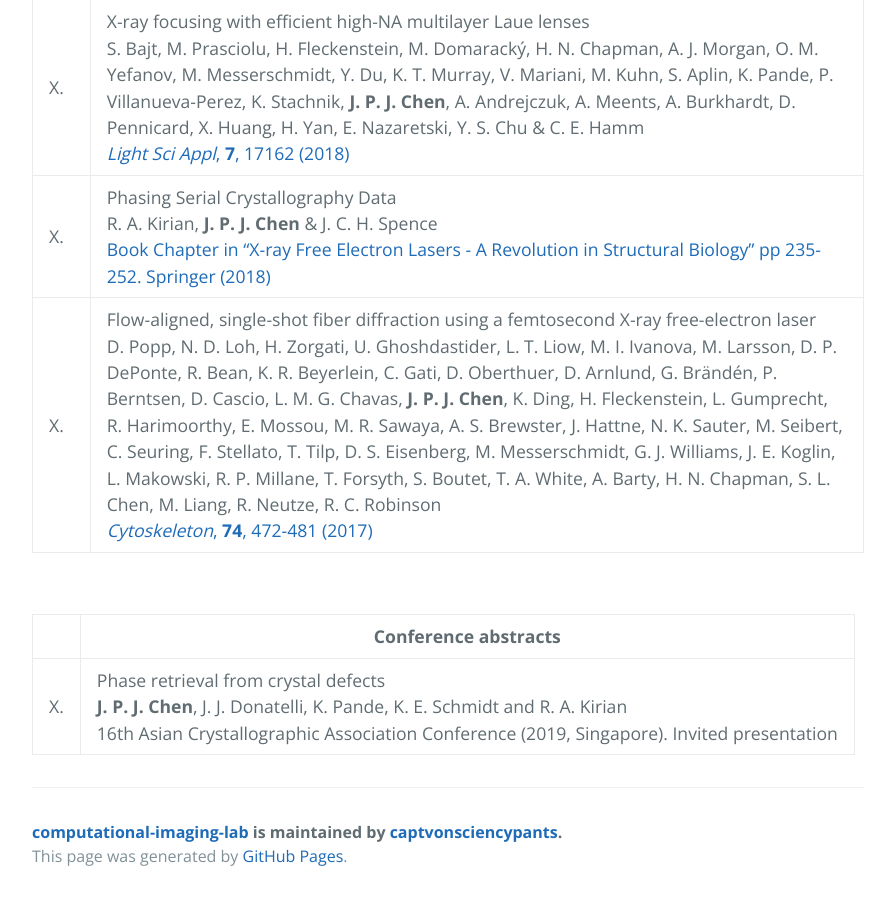
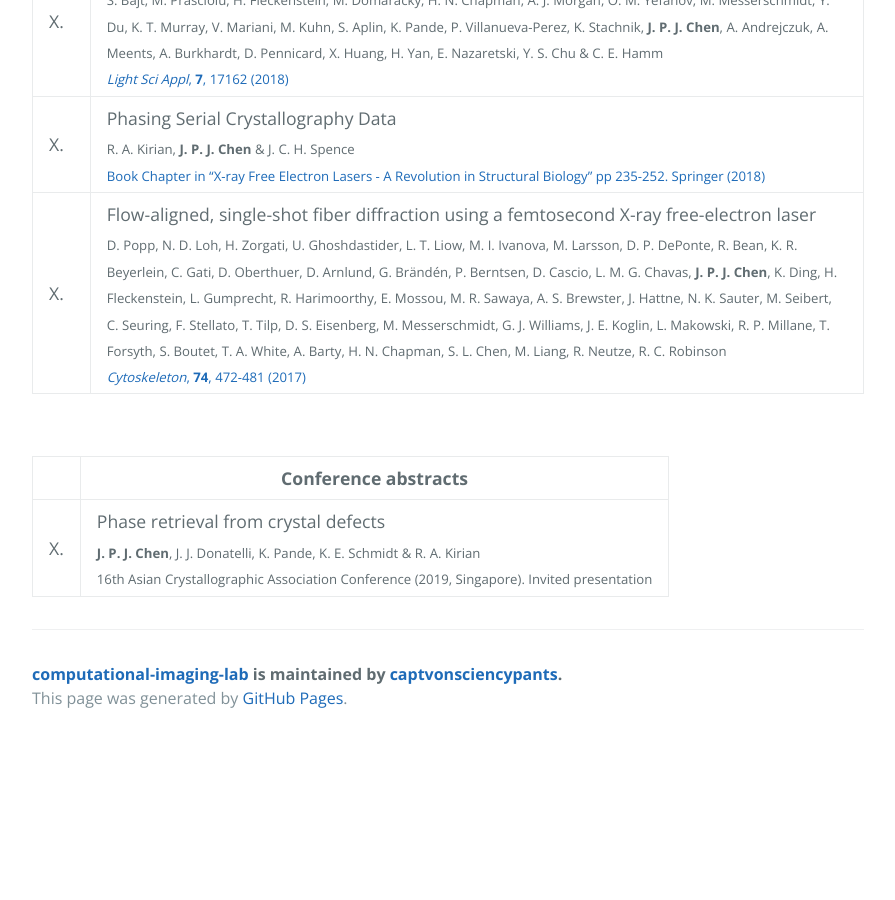
Before and after one commit to captvonsciencypants/computational-imaging-lab, a Jekyll site: the page built from publications.md, in a window 1280 px wide and 900 px high, scrolled down 1236 px. Shown: the whole window, without its empty margins (192-1087 px from the left). Built offline with Jekyll 4.4.1, drawn with Linux system fonts in a browser that asks for light colours; our own code applies the rules of GitHub Pages for plain Markdown files; the repository's description, which GitHub fills in, is left out; after the commit the page ends 1978 px from its top, so only the background shows below that.

Commit message:
Update publications.md

```diff
--- a/publications.md
+++ b/publications.md
@@ -6,14 +6,14 @@ External listings:
 
 | |  Peer-reviewed publications  |
 |-|-|
-|26. |  A new solution to the curved Ewald sphere problem for 3D image reconstruction in electron microscopy <br> <sup> **J. P. J. Chen**, K. E. Schmidt, J. C. H. Spence and R. A. Kirian </sup> <br> <sub> [_Ultramicroscopy_, **224**, 113234 (2021)](https://doi.org/10.1016/j.ultramic.2021.113234) </sub>|
-|25. |  Reconstruction of objects from their averaged finite crystal diffraction intensity <br> <sup> **J. P. J. Chen**, J. J. Donatelli, K. E. Schmidt and R. A. Kirian </sup> <br> <sup> [_IEEE International Conference on Image Processing_ (2019)](https://doi.org/10.1109/icip.2019.8804468) </sup> |
-|24. |  Shape transform phasing of edgy nanocrystals <br> <sub> **J. P. J. Chen**, J. J. Donatelli, K. E. Schmidt and R. A. Kirian </sub> <br> <sup> [_Acta Cryst. A_, **75**, 239-259 (2019)](https://doi.org/10.1107/S205327331900113X) </sup> |
+|26. |  A new solution to the curved Ewald sphere problem for 3D image reconstruction in electron microscopy <br> <sub> **J. P. J. Chen**, K. E. Schmidt, J. C. H. Spence and R. A. Kirian </sub> <br> <sub> [_Ultramicroscopy_, **224**, 113234 (2021)](https://doi.org/10.1016/j.ultramic.2021.113234) </sub>|
+|25. |  Reconstruction of objects from their averaged finite crystal diffraction intensity <br> <sub> **J. P. J. Chen**, J. J. Donatelli, K. E. Schmidt and R. A. Kirian </sub> <br> <sub> [_IEEE International Conference on Image Processing_ (2019)](https://doi.org/10.1109/icip.2019.8804468) </sub> |
+|24. |  Shape transform phasing of edgy nanocrystals <br> <sub> **J. P. J. Chen**, J. J. Donatelli, K. E. Schmidt and R. A. Kirian </sub> <br> <sub> [_Acta Cryst. A_, **75**, 239-259 (2019)](https://doi.org/10.1107/S205327331900113X) </sub> |
 |23. |  Ab initio phasing of the diffraction of crystals with translational disorder <br> <sub> A. J. Morgan, K. Ayyer, A. Barty, **J. P. J. Chen**, T. Ekeberg, D. Oberthuer, T. A. White, O. M. Yefanov and H. N. Chapman </sub> <br> <sub> [_Acta Cryst. A_, **75**, 25-40 (2019)](https://doi.org/10.1107/S2053273318015395) </sub> |
-|22. |  Rapid sample delivery for megahertz serial crystallography at X-ray FELs <br> M. O. Wiedorn, S. Awel, A. J. Morgan, K. Ayyer, Y. Gevorkov, H. Fleckenstein, N. Roth, L. Adriano, R. Bean, K. Beyerlein, **J. P. J. Chen**, J. Coe, F. Cruz-Mazo, T. Ekeberg, R. Graceffa, M. Heymann, D. A. Horke, J. Knoska, V. Mariani, R. Nazari, D. Oberthur, A. K. Samanta, R. G. Sierra, C. A. Stan, O. M. Yefanov, D. Rompotis, J. Correa, B. Erk, R. Treusch, J. Schulz, B. G. Hogue, A. M. Ganan-Calvo, P. Fromme, J. Kupper, A. V. Rode, S. Bajt, R. A. Kirian & H. N. Chapman <br> [_IUCrJ_, **5**, 574-584 (2018)](https://doi.org/10.1107/S2052252518008369) |
-|X. |  X-ray focusing with efficient high-NA multilayer Laue lenses <br> S. Bajt, M. Prasciolu, H. Fleckenstein, M. Domaracký, H. N. Chapman, A. J. Morgan, O. M. Yefanov, M. Messerschmidt, Y. Du, K. T. Murray, V. Mariani, M. Kuhn, S. Aplin, K. Pande, P. Villanueva-Perez, K. Stachnik, **J. P. J. Chen**, A. Andrejczuk, A. Meents, A. Burkhardt, D. Pennicard, X. Huang, H. Yan, E. Nazaretski, Y. S. Chu & C. E. Hamm  <br> [_Light Sci Appl_, **7**, 17162 (2018)](https://doi.org/10.1038/lsa.2017.162) |
-|X. |  Phasing Serial Crystallography Data <br> R. A. Kirian, **J. P. J. Chen** & J. C. H. Spence <br> [Book Chapter in “X-ray Free Electron Lasers - A Revolution in Structural Biology” pp 235-252. Springer (2018)](https://link.springer.com/chapter/10.1007/978-3-030-00551-1_8) |
-|X. | Flow-aligned, single-shot fiber diffraction using a femtosecond X-ray free-electron laser  <br> D. Popp, N. D. Loh, H. Zorgati, U. Ghoshdastider, L. T. Liow, M. I. Ivanova, M. Larsson, D. P. DePonte, R. Bean, K. R. Beyerlein, C. Gati, D. Oberthuer, D. Arnlund, G. Brändén, P. Berntsen, D. Cascio, L. M. G. Chavas, **J. P. J. Chen**, K. Ding, H. Fleckenstein, L. Gumprecht, R. Harimoorthy, E. Mossou, M. R. Sawaya, A. S. Brewster, J. Hattne, N. K. Sauter, M. Seibert, C. Seuring, F. Stellato, T. Tilp, D. S. Eisenberg, M. Messerschmidt, G. J. Williams, J. E. Koglin, L. Makowski, R. P. Millane, T. Forsyth, S. Boutet, T. A. White, A. Barty, H. N. Chapman, S. L. Chen, M. Liang, R. Neutze, R. C. Robinson <br> [_Cytoskeleton_, **74**, 472-481 (2017)](https://doi.org/10.1002/cm.21378) |
+|22. |  Rapid sample delivery for megahertz serial crystallography at X-ray FELs <br> <sub> M. O. Wiedorn, S. Awel, A. J. Morgan, K. Ayyer, Y. Gevorkov, H. Fleckenstein, N. Roth, L. Adriano, R. Bean, K. Beyerlein, **J. P. J. Chen**, J. Coe, F. Cruz-Mazo, T. Ekeberg, R. Graceffa, M. Heymann, D. A. Horke, J. Knoska, V. Mariani, R. Nazari, D. Oberthur, A. K. Samanta, R. G. Sierra, C. A. Stan, O. M. Yefanov, D. Rompotis, J. Correa, B. Erk, R. Treusch, J. Schulz, B. G. Hogue, A. M. Ganan-Calvo, P. Fromme, J. Kupper, A. V. Rode, S. Bajt, R. A. Kirian & H. N. Chapman </sub> <br> <sub> [_IUCrJ_, **5**, 574-584 (2018)](https://doi.org/10.1107/S2052252518008369) </sub> |
+|X. |  X-ray focusing with efficient high-NA multilayer Laue lenses <br> <sub> S. Bajt, M. Prasciolu, H. Fleckenstein, M. Domaracký, H. N. Chapman, A. J. Morgan, O. M. Yefanov, M. Messerschmidt, Y. Du, K. T. Murray, V. Mariani, M. Kuhn, S. Aplin, K. Pande, P. Villanueva-Perez, K. Stachnik, **J. P. J. Chen**, A. Andrejczuk, A. Meents, A. Burkhardt, D. Pennicard, X. Huang, H. Yan, E. Nazaretski, Y. S. Chu & C. E. Hamm </sub> <br> <sub> [_Light Sci Appl_, **7**, 17162 (2018)](https://doi.org/10.1038/lsa.2017.162) </sub>|
+|X. |  Phasing Serial Crystallography Data <br> <sub> R. A. Kirian, **J. P. J. Chen** & J. C. H. Spence </sub> <br> <sub> [Book Chapter in “X-ray Free Electron Lasers - A Revolution in Structural Biology” pp 235-252. Springer (2018)](https://link.springer.com/chapter/10.1007/978-3-030-00551-1_8) </sub> |
+|X. | Flow-aligned, single-shot fiber diffraction using a femtosecond X-ray free-electron laser  <br> <sub> D. Popp, N. D. Loh, H. Zorgati, U. Ghoshdastider, L. T. Liow, M. I. Ivanova, M. Larsson, D. P. DePonte, R. Bean, K. R. Beyerlein, C. Gati, D. Oberthuer, D. Arnlund, G. Brändén, P. Berntsen, D. Cascio, L. M. G. Chavas, **J. P. J. Chen**, K. Ding, H. Fleckenstein, L. Gumprecht, R. Harimoorthy, E. Mossou, M. R. Sawaya, A. S. Brewster, J. Hattne, N. K. Sauter, M. Seibert, C. Seuring, F. Stellato, T. Tilp, D. S. Eisenberg, M. Messerschmidt, G. J. Williams, J. E. Koglin, L. Makowski, R. P. Millane, T. Forsyth, S. Boutet, T. A. White, A. Barty, H. N. Chapman, S. L. Chen, M. Liang, R. Neutze, R. C. Robinson </sub> <br> <sub> [_Cytoskeleton_, **74**, 472-481 (2017)](https://doi.org/10.1002/cm.21378) </sub>|
 
 
 <br>
@@ -21,4 +21,4 @@ External listings:
 
 | |  Conference abstracts  |
 |-|-|
-|X. |  Phase retrieval from crystal defects <br> **J. P. J. Chen**, J. J. Donatelli, K. Pande, K. E. Schmidt and R. A. Kirian <br> 16th Asian Crystallographic Association Conference (2019, Singapore). Invited presentation |
+|X. |  Phase retrieval from crystal defects <br> <sub> **J. P. J. Chen**, J. J. Donatelli, K. Pande, K. E. Schmidt & R. A. Kirian </sub> <br> <sub> 16th Asian Crystallographic Association Conference (2019, Singapore). Invited presentation </sub> |
```
